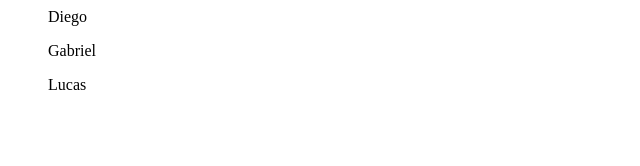
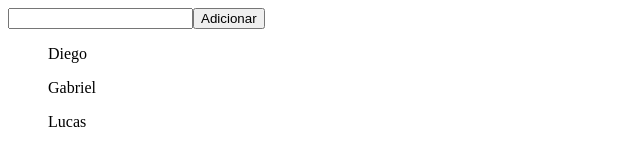
Before and after one commit to milafrn/rocketseat, a plain HTML site: page index.html in a window 1280 px wide. Shown: the whole page, without its empty margins (0-640 px from the left). Drawn offline with Linux system fonts and the light colour scheme.

Commit message:
Modulo - 02: Exercicio 04

```diff
--- a/index.html
+++ b/index.html
@@ -7,27 +7,52 @@
 <body>
     <script>
         // Exércicios: Módulo 02
-        // Execicio 03
+        // Execicio 04
         // Branch Modulo-02
 
-        // A partir do seguinte vetor:
-        // var nomes = ["Diego", "Gabriel", "Lucas"];
-        // Preencha uma lista(<ul>) no HTML com os itens da seguinte forma:
-        // ● Diego
-        // ● Gabriel
-        // ● Lucas
+        //Seguindo o resultado do exercício anterior adicione um input em tela e um botão como a seguir:
+        // <input type="text" name="nome">
+        // <button onClick="adicionar()">Adicionar</button>
+        // Ao clicar no botão, a função adicionar() deve ser disparada adicionando um novo item a lista de
+        // nomes baseado no nome preenchido no input e renderizando o novo item em tela juntos aos
+        // demais itens anteriores. Além disso, o conteúdo do input deve ser apagado após o clique.
 
         let body = document.querySelector('body')
 
+        let input = document.createElement('input');
+        body.appendChild(input)
+        let button = document.createElement('button');
+        body.appendChild(button)
+
+        let textAdicionar = document.createTextNode('Adicionar');
+        button.appendChild(textAdicionar);
+
         var nomes = ["Diego", "Gabriel", "Lucas"];
 
-        for (nome of nomes){
+
+
+        for (nome of nomes) {
             let lista = document.createElement('ul');
             body.appendChild(lista);
 
-            let text = document.createTextNode(nome);
-            lista.appendChild(text);
+            let textNome = document.createTextNode(nome);
+            lista.appendChild(textNome);
         }
+
+        button.addEventListener('click', () => {
+            if (input.value == '') {
+                alert('Você precisa adicionar um texto')
+                return
+            }
+
+            let textInput = document.createTextNode(input.value);
+            let lista = document.createElement('ul');
+            body.appendChild(lista);
+            lista.appendChild(textInput);
+
+            input.value = '';
+            console.log(textInput);
+        })
 
     </script>
 </body>
```
